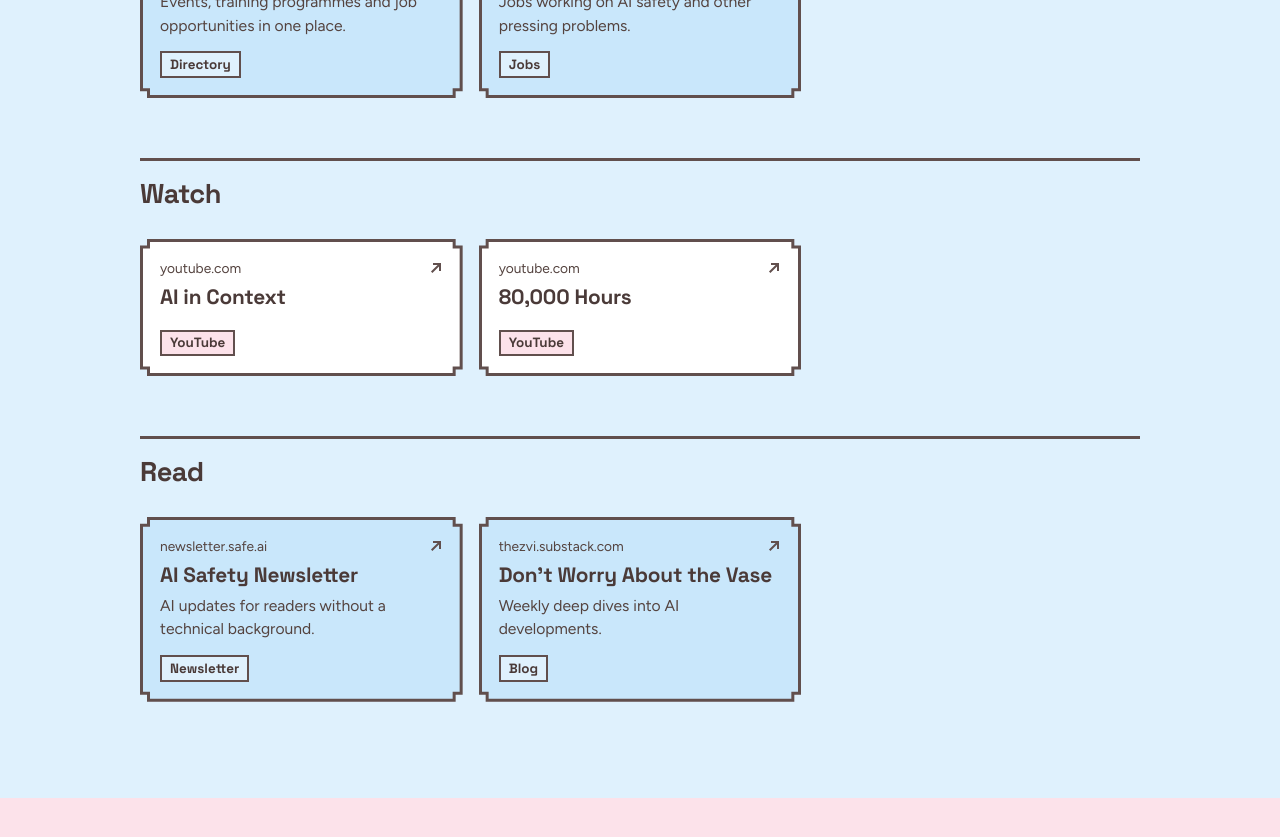
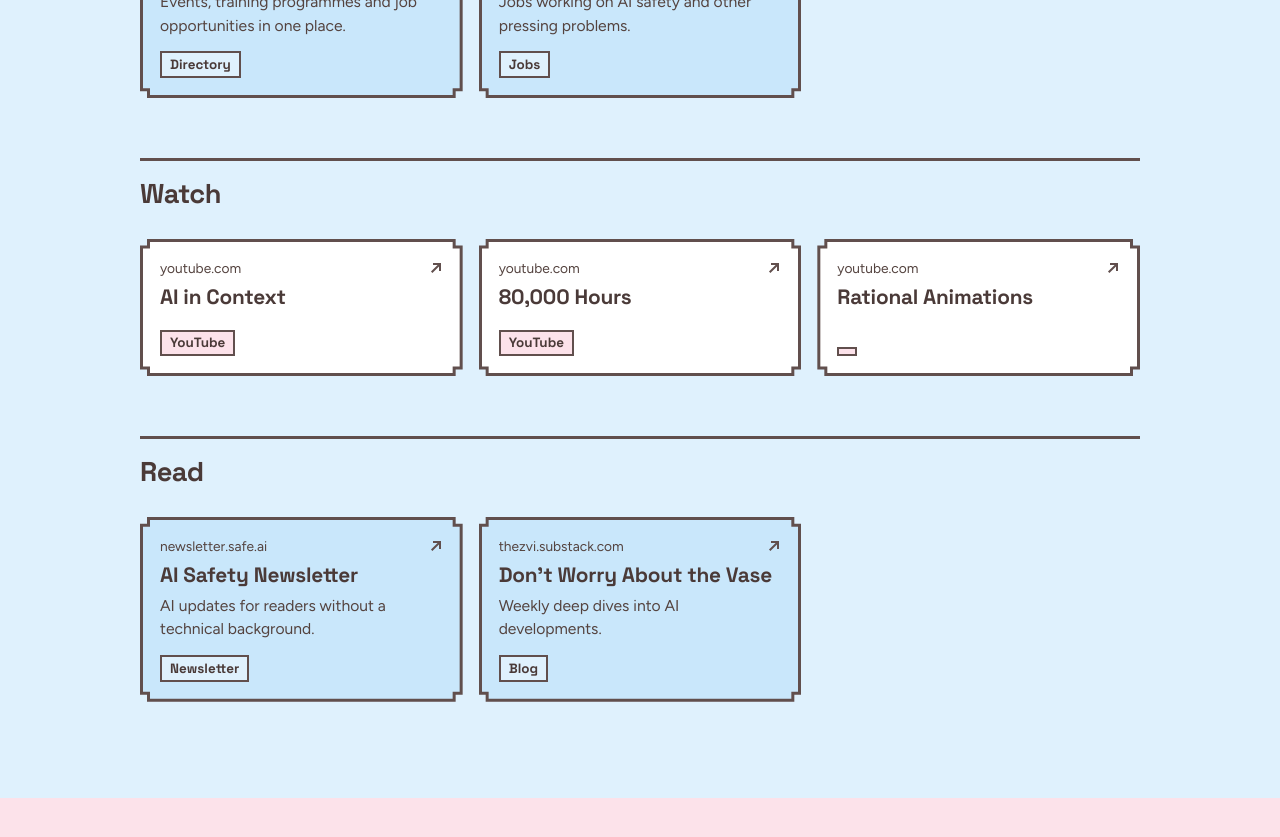
Before and after one commit to RAILS010/rails010-site, a Jekyll site: the page built from resources.html, in a window 1280 px wide and 900 px high, scrolled down 2086 px. Shown: the top 837 px of the window. Built offline with Jekyll 4.4.1, drawn with Linux system fonts in a browser that asks for light colours; some web fonts are replaced.

Commit message:
Update _data/resources.yml (via Pages CMS)

```diff
--- a/_data/resources.yml
+++ b/_data/resources.yml
@@ -101,6 +101,9 @@
         url: https://www.youtube.com/@eightythousandhours
         tag: YouTube
         hide_after: 2028-12-03
+      - name: Rational Animations
+        url: https://www.youtube.com/@RationalAnimations
+        hide_after: 2028-12-02
   - title: Read
     items:
       - name: AI Safety Newsletter
```
